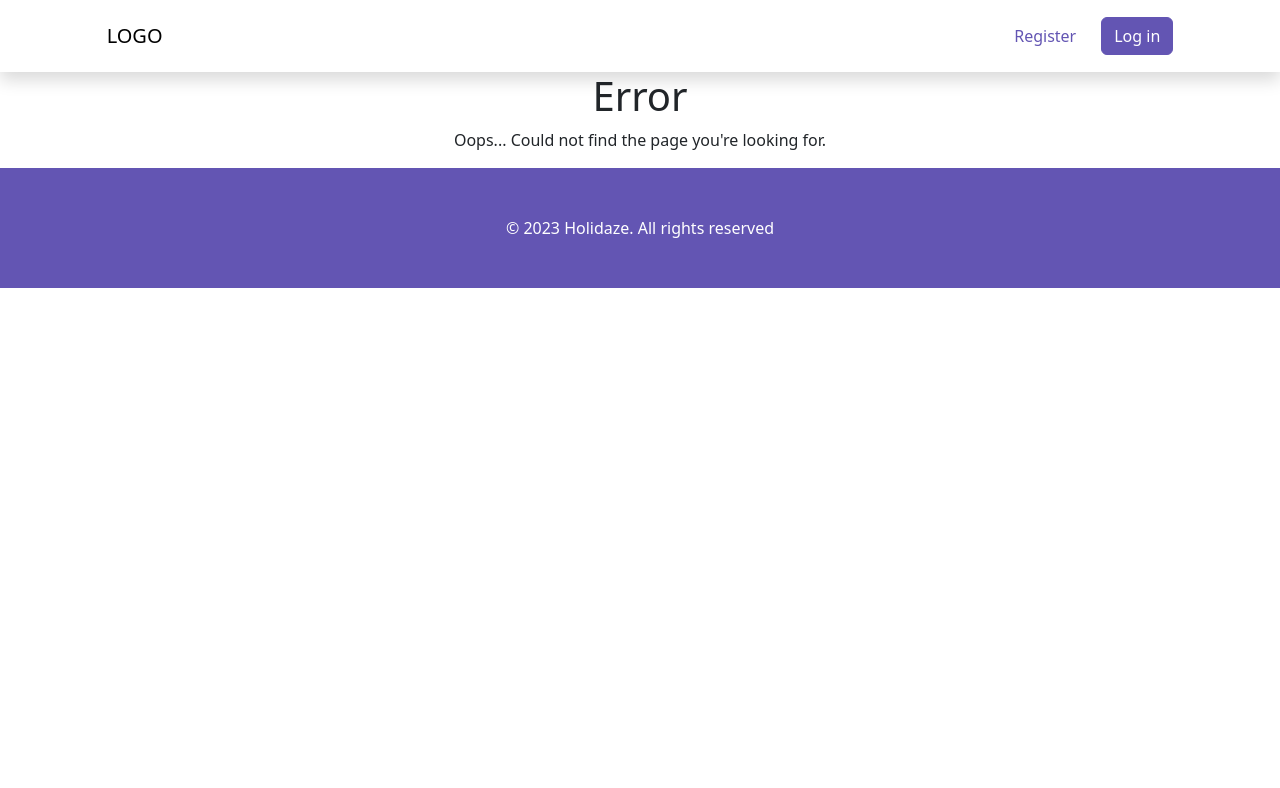
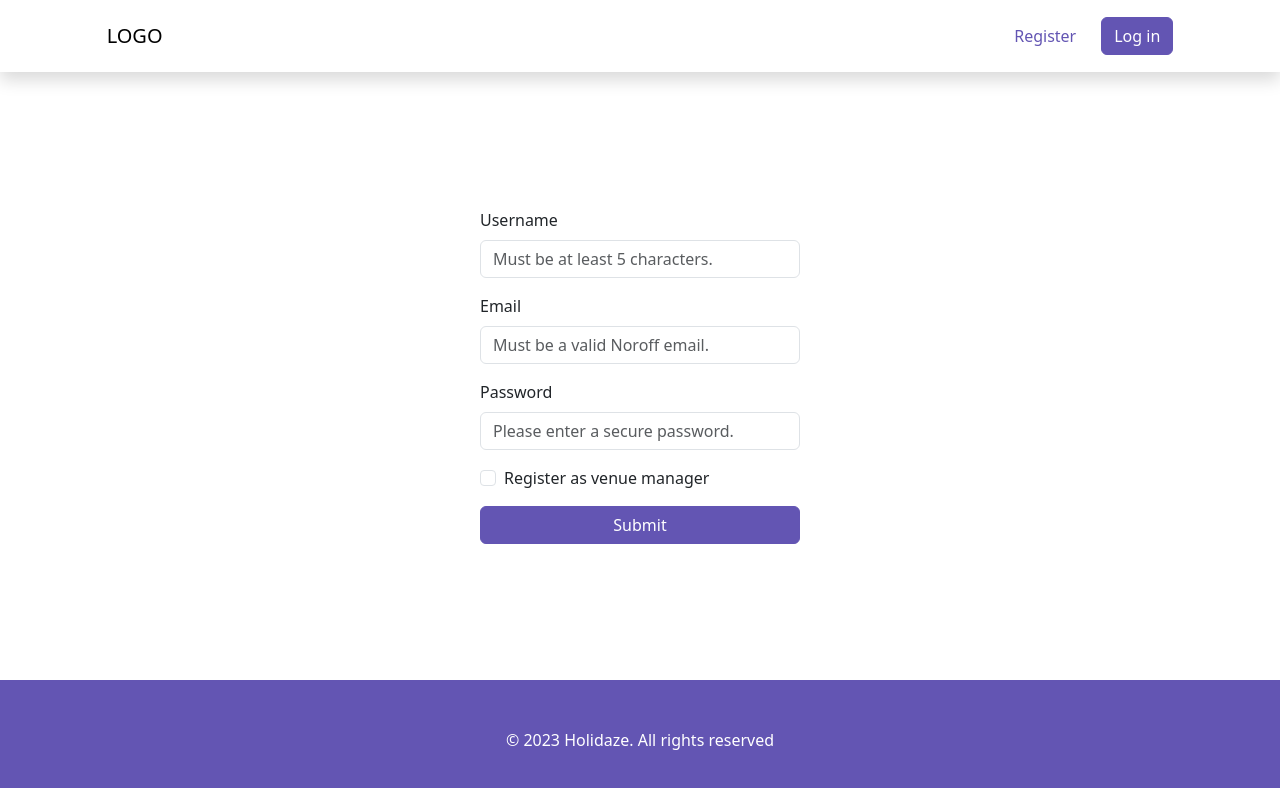
Before and after one commit to martinthoresen/project-exam-2, a React (Create React App) app: page /register in a window 1280 px wide. Shown: the top 788 px of the page. Built offline with nearby package versions, Linux system fonts and the light colour scheme.

Commit message:
Style Register page

```diff
--- a/src/App.js
+++ b/src/App.js
@@ -4,6 +4,7 @@ import "./App.css";
 import Layout from "./components/Layout";
 import Venues from "./components/Venues";
 import RouteNotFound from "./components/RouteNotFound";
+import Register from "./components/Register";
 
 function App() {
   return (
@@ -11,6 +12,7 @@ function App() {
       <Routes>
         <Route path="/" element={<Layout />}>
           <Route index element={<Venues />} />
+          <Route path="/register" element={<Register />} />
           <Route path="*" element={<RouteNotFound />} />
         </Route>
       </Routes>
--- a/src/components/Layout/index.jsx
+++ b/src/components/Layout/index.jsx
@@ -5,7 +5,7 @@ import Footer from "../Footer";
 
 function Layout() {
   return (
-    <div>
+    <div className="d-flex flex-column justify-content-between vh-100">
       <Header />
       <Outlet />
       <Footer />
--- /dev/null
+++ b/src/components/Register/index.jsx
@@ -0,0 +1,31 @@
+import React from "react";
+import { Form, Button } from "react-bootstrap";
+
+function Register() {
+  return (
+    <div className="m-auto col-6 col-lg-3">
+      <Form>
+        <Form.Group className="mb-3" controlId="Name">
+          <Form.Label>Username</Form.Label>
+          <Form.Control type="text" placeholder="Must be at least 5 characters." />
+        </Form.Group>
+        <Form.Group className="mb-3" controlId="Email">
+          <Form.Label>Email</Form.Label>
+          <Form.Control type="email" placeholder="Must be a valid Noroff email." />
+        </Form.Group>
+        <Form.Group className="mb-3" controlId="formBasicPassword">
+          <Form.Label>Password</Form.Label>
+          <Form.Control type="password" placeholder="Please enter a secure password." />
+        </Form.Group>
+        <Form.Group className="mb-3" controlId="formBasicCheckbox">
+          <Form.Check type="checkbox" label="Register as venue manager" />
+        </Form.Group>
+        <Button variant="primary" type="submit" className="w-100">
+          Submit
+        </Button>
+      </Form>
+    </div>
+  );
+}
+
+export default Register;
```
